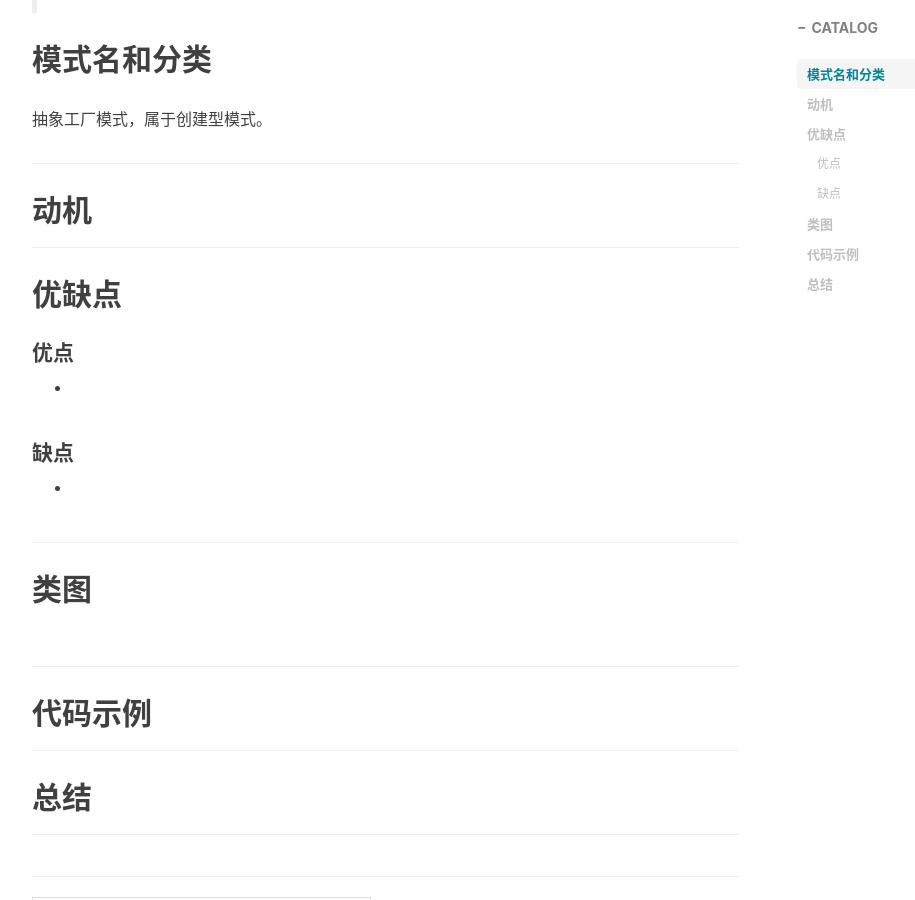
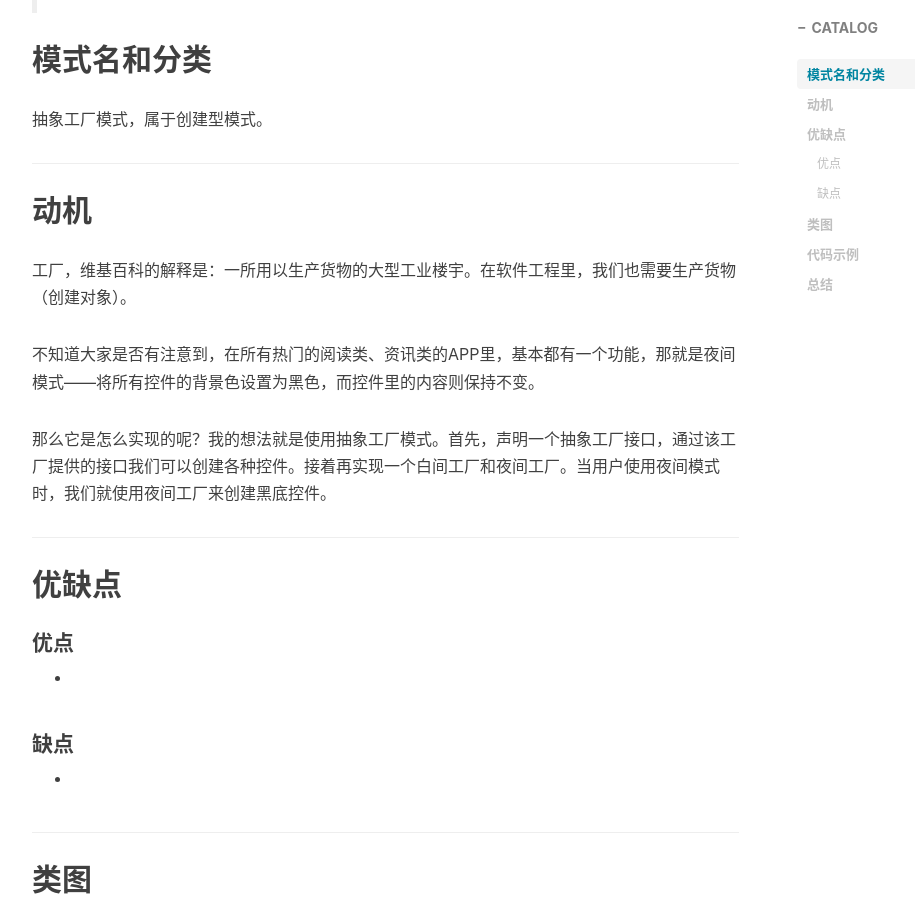
Before and after one commit to wudashan/wudashan.github.io, a Jekyll site: the page built from _posts/2017-04-16-Abstract-Factory-Pattern.markdown, in a window 1280 px wide and 900 px high, scrolled down 656 px. Shown: the whole window, without its empty margins (233-1148 px from the left). Built offline with Jekyll 4.4.1, drawn with Linux system fonts in a browser that asks for light colours; nearby versions of some CDN libraries; comment, search, counter and statistics services are not loaded.

Commit message:
增加动机

```diff
--- a/_posts/2017-04-16-Abstract-Factory-Pattern.markdown
+++ b/_posts/2017-04-16-Abstract-Factory-Pattern.markdown
@@ -22,7 +22,11 @@ tags:
 
 
 ## 动机
+工厂，维基百科的解释是：一所用以生产货物的大型工业楼宇。在软件工程里，我们也需要生产货物（创建对象）。
 
+不知道大家是否有注意到，在所有热门的阅读类、资讯类的APP里，基本都有一个功能，那就是夜间模式——将所有控件的背景色设置为黑色，而控件里的内容则保持不变。
+
+那么它是怎么实现的呢？我的想法就是使用抽象工厂模式。首先，声明一个抽象工厂接口，通过该工厂提供的接口我们可以创建各种控件。接着再实现一个白间工厂和夜间工厂。当用户使用夜间模式时，我们就使用夜间工厂来创建黑底控件。
 
 
 ---
```
